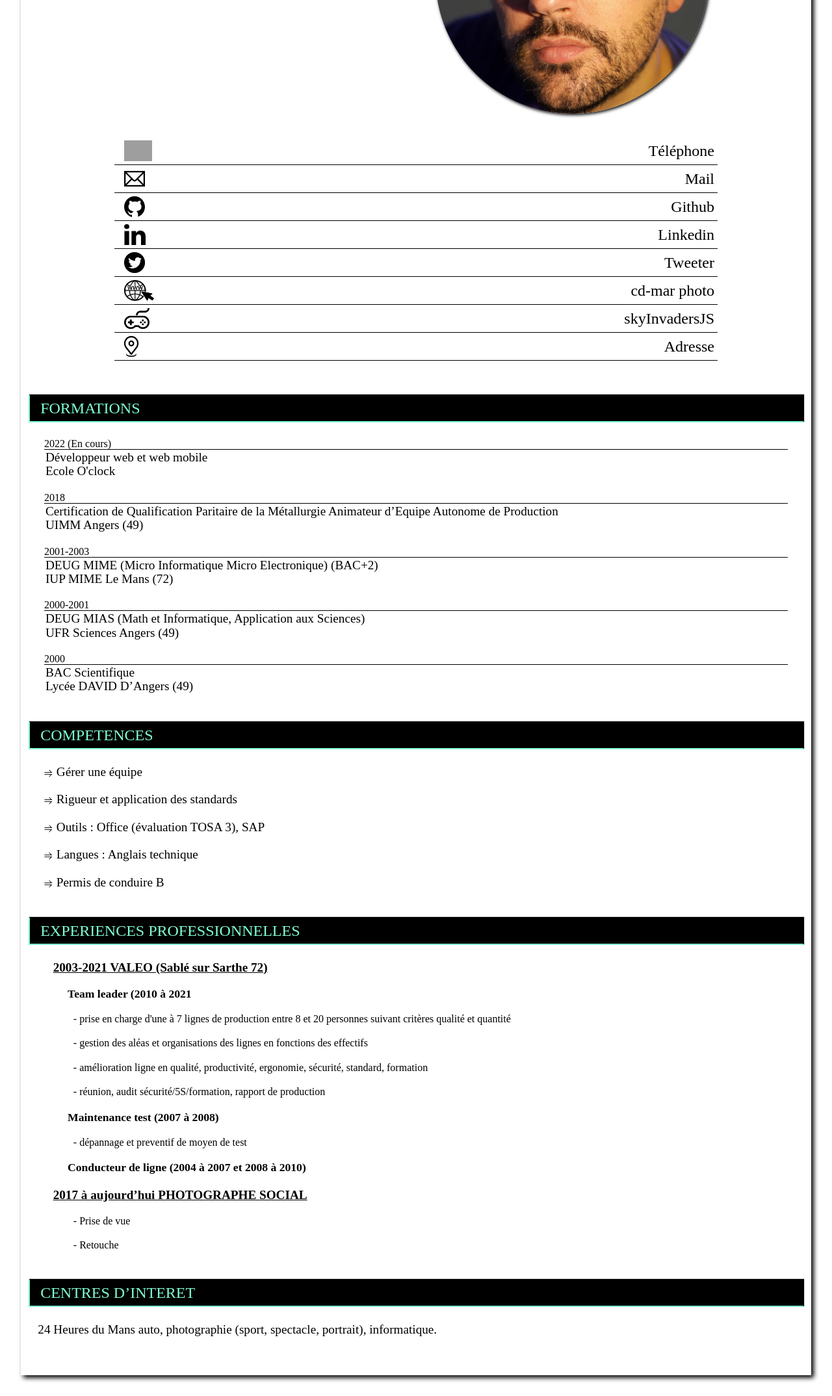
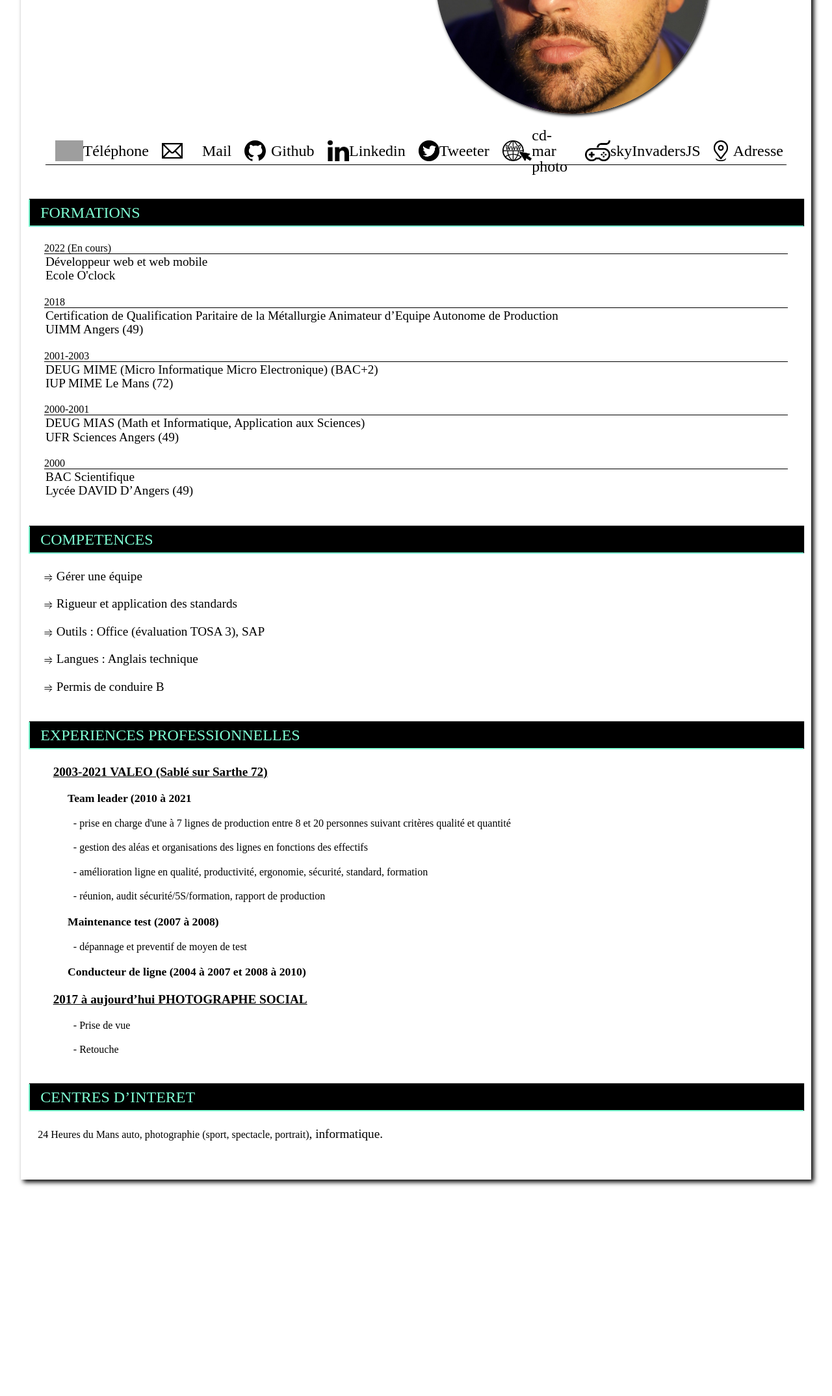
Before and after one commit to Christophe-Desmarres/Christophe-Desmarres.github.io, a PHP site: page /index.html in a window 1280 px wide. Shown: the part 342-2490 px from the top of the page at 65% size. After the commit the page ends 2167 px from the top, so only its background shows below. Run offline with PHP 8.4, Linux system fonts and the light colour scheme; grey boxes are pictures that could not be loaded.

Commit message:
debut mise en page >900px

```diff
--- a/css/style.css
+++ b/css/style.css
@@ -48,6 +48,7 @@ button img {
     margin-left: -25px;
 
 }
+
 /*
 .carre1 {
     position: absolute;
@@ -365,8 +366,16 @@ section ul {
         color: crimson;
     }
 
-    .lien_réseaux {
-        width: 75%;
+    div.lien_réseaux {
+        width: 95%;
+        flex-direction: column;
+        flex-direction: row;
+        flex-wrap: nowrap;
+    }
+
+    .underline {
+        width: 10%;
+        font-size: 1rem;
     }
 
     #coordonees {
--- a/js/theme.js
+++ b/js/theme.js
@@ -2,7 +2,7 @@
 
        let mode = "jour";
 
-       function colorMode(title) {
+       function colorMode() {
         let inter = document.getElementsByClassName('inter');
         let portrait = document.getElementsByClassName('portrait');
         let container = document.getElementsByClassName('container');
@@ -12,13 +12,13 @@
 
         if (mode == "jour") {
                mode = "nuit";
-               console.log("mode nuit");
-               console.log("underline");
+               console.log("thème sombre activé");
                new Audio('https://assets.codepen.io/165585/switch.mp3').play();
                document.body.style.backgroundColor = 'rgba(9, 9, 17, 0.959)';
                document.body.style.color = "white";
                document.getElementsByClassName("inter")[0].src = '../image/icones/icone-moon.png';
                inter[0].style.backgroundColor = "rgba(9, 9, 17, 0.959)";
+               inter[0].style.boxShadow = "inset 0px 4px 10px white";
                container[0].style.boxShadow = "4px 4px 7px rgb(255, 217, 0)";
                h2.forEach(element => {
                    element.style.color = "black";
@@ -46,12 +46,13 @@
 
         } else {
                 mode = "jour";
-                console.log("mode jours");
+                console.log("thème clair activé");
                 new Audio('https://assets.codepen.io/165585/switch.mp3').play();
                 document.body.style.backgroundColor = "white";
                 document.body.style.color = "black";
                 document.getElementsByClassName("inter")[0].src = '../image/icones/icone-soleil.png';
                 inter[0].style.backgroundColor = "white";
+                inter[0].style.boxShadow = "inset 0px 4px 10px black";
                 container[0].style.boxShadow = "4px 4px 7px black";
 
                 h2.forEach(element => {
@@ -80,56 +81,6 @@
             }
         }
 
-        // mode nuit
-
-        // document.querySelectorAll("a").style.color = "white";
-        // document.links.style.color = "white";
-        // document.querySelectorAll(".underline::before").style.backgroundColor= "white";
-        //    document.getElementsByClassName("portrait").style.boxShadow = "white";
-        // document.getElementsByClassName("lien_reseau a").style.borderBottom = "white";
-        //    document.getElementsByTagName("h2").style.color = "black";
-        //    document.getElementsByTagName("h2").style.backgroundColor = "aquamarine";
-        //    document.getElementsByTagName("h2").style.borderBottom = "black";
-        //    document.getElementsByTagName("h2").style.borderLeft = "black";
-        //    document.getElementsByTagName("h2").style.boxShadow = "aquamarine";
-        //    document.getElementsByClassName("time").style.borderBottom = "white";
-        //    document.querySelectorAll('#text').style.color = "white";
-
-        // couleursdoc.style.txtColor = "white";
-        // couleursdoc.style.h2Color = "aquamarine";
-        // couleursdoc.style.h2BgColor = "black";
-        // couleursdoc.style.n2BorderColor = "aquamarine";
-        // couleursdoc.style.shadow = "black";
-        // couleursdoc.style.borderUnderline = "black";
-
-
-        // mode jour
-                       // document.querySelectorAll("a").style.color = "black";
-                       // document.links.style.color = "black";
-                       // document.querySelectorAll(".underline::before").style.backgroundColor = "black";
-                    //    document.getElementsByClassName("portrait").style.boxShadow = "black";
-                       // document.getElementsByClassName("lien_reseau a").style.borderBottom = "black";
-                    //    document.getElementsByTagName("h2").style.color = "aquamarine";
-                    //    document.getElementsByTagName("h2").style.backgroundColor = "black";
-                    //    document.getElementsByTagName("h2").style.borderBottom = "aquamarine";
-                    //    document.getElementsByTagName("h2").style.borderLeft = "aquamarine";
-                    //    document.getElementsByTagName("h2").style.boxShadow = "black";
-                    //    document.getElementsByClassName("time").style.borderBottom = "black";
-                    //    document.querySelectorAll('#text').style.color = "black";
-
-                       // couleursdoc.style.txtColor = "black";
-                       // couleursdoc.style.h2Color = "aquamarine";
-                       // couleursdoc.style.h2BgColor = "black";
-                       // couleursdoc.style.n2BorderColor = "aquamarine";
-                       // couleursdoc.style.shadow = "black";
-                       // couleursdoc.style.borderUnderline = "black";
-
-
-
-
-
-
-
 
 //-----------------------------------------------
 
```
